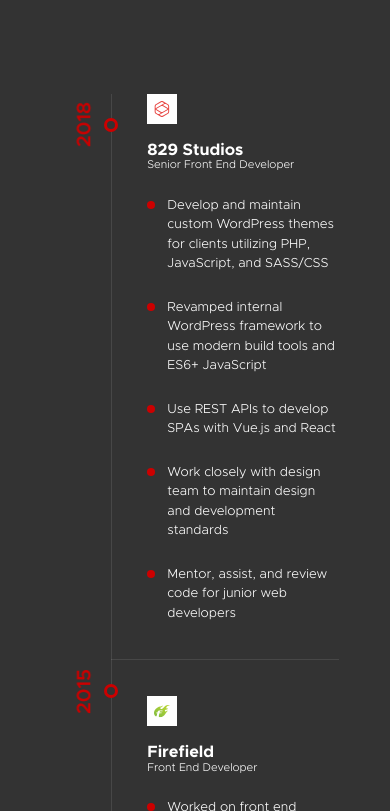
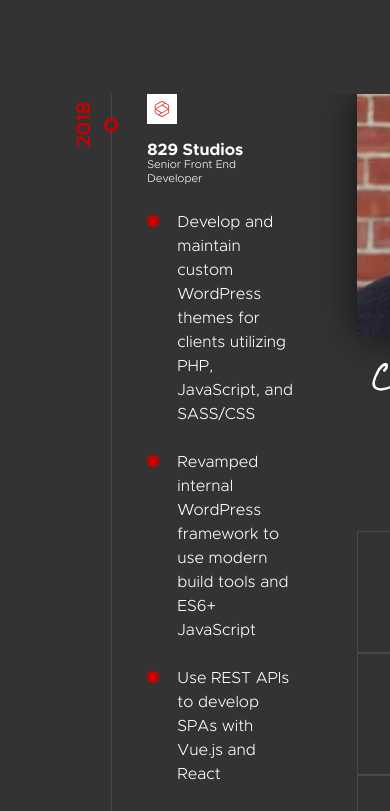
Before and after one commit to therstyle/chrisrobertsweb, a Vue app: page / in a window 390 px wide. Shown: the part 1013-1824 px from the top of the page. Built offline with nearby package versions, Linux system fonts and the light colour scheme.

Commit message:
Mobile first queries resume component

```diff
--- a/src/components/Resume.vue
+++ b/src/components/Resume.vue
@@ -114,11 +114,11 @@ export default {
       display: block;
       border-radius: 100%;
       top: 6.1vw;
-      left: calc((var(--space-3) - var(--space-6)) - 24px);
-      margin-left: calc(var(--space-3) + 12px);
-      width: 24px;
-      height: 24px;
-      border: 5px solid var(--red);
+      left: calc(-4.1vw - 14px);
+      margin-left: calc(4.1vw + 7px);
+      width: 14px;
+      height: 14px;
+      border: 3px solid var(--red);
       background: var(--body-bg);
     }
 
@@ -126,23 +126,24 @@ export default {
       content: attr(data-year);
       font-weight: 600;
       color: var(--red);
-      font-size: 4.1vw;
+      font-size: 5vw;
+      left: -10vw;
+      top: 2.1vw;
       writing-mode: vertical-rl;
       text-orientation: sideways;
       transform: rotate(180deg);
       position: absolute;
-      left: -7vw;
-      top: 2.1vw;
     }
 
     header {
-      display: flex;
-      align-items: center;
+      flex-direction: column;
+      align-items: flex-start;
       margin-bottom: var(--space-2);
 
       img {
-          margin-right: calc(var(--space-1) + var(--space-half));
-          max-width: 42px;
+          margin-bottom: calc(var(--space-1) + var(--space-half));
+          max-width: 30px;
+          max-height: 30px;
           padding: 7px;
           background: var(--white);
       }
@@ -164,10 +165,10 @@ export default {
 
     > li {
       font-size: 1.6rem;
+      margin-left: 30px;
       line-height: 1.5;
       list-style: none;
       position: relative;
-      margin-left: 30px;
       margin-bottom: var(--space-2);
 
       &:before {
@@ -175,9 +176,9 @@ export default {
         display: block;
         position: absolute;
         top: 5px;
-        left: -30px;
         width: 12px;
         height: 12px;
+        left: -30px;
         border-radius: 100%;
         background: var(--red);
         margin-right: 10px;
@@ -192,6 +193,8 @@ export default {
   .skill-tree {
     max-width: 40vw;
     min-width: 244px;
+    margin-left: auto;
+    margin-right: auto;
 
     .sig {
       margin-bottom: var(--space-7);
@@ -279,28 +282,7 @@ export default {
     }
   }
 
-@media only screen and (max-width: $md-tablet-breakpoint) {
-  .resume--content {
-    flex-wrap: wrap;
-  }
-
-  .timeline {
-    max-width: none;
-    //margin-right: calc(4.1vw / 2);
-    margin-bottom: var(--space-8);
-  }
-
-  .timeline--entry {
-    padding-right: 0;
-  }
-
-  .skill-tree {
-    margin-left: auto;
-    margin-right: auto;
-  }
-}
-
-@media only screen and (max-width: $tablet-breakpoint) {
+@media only screen and (min-width: $md-phone-breakpoint) {
   .timeline--entry {
     &:before {
       left: calc(-4.1vw - 18px);
@@ -313,50 +295,66 @@ export default {
   }
 }
 
-@media only screen and (max-width: $phone-breakpoint) {
+@media only screen and (min-width: $tablet-breakpoint) {
   .timeline--entry {
     &:after {
-      font-size: 5vw;
-      left: -10vw;
-      top: 2.1vw;
+      font-size: 4.1vw;
+      left: -7vw;
     }
 
     header {
-      flex-direction: column;
-      align-items: flex-start;
+      display: flex;
+      flex-direction: row;
+      align-items: center;
 
       img {
-        margin-bottom: calc(var(--space-1) + var(--space-half));
-        max-width: 30px;
-        max-height: 30px;
+        margin-right: calc(var(--space-1) + var(--space-half));
+        margin-bottom: 0;
+        max-width: 42px;
+        max-height: 42px;
       }
     }
-  }
 
-  .details {
-    > li {
-      font-size: 1.3rem;
-      margin-left: 20px;
+    .details {
+      > li {
+        font-size: 1.6rem;
+        margin-left: 30px;
 
-      &:before {
-        width: 8px;
-        height: 8px;
-        left: -20px;
+        &:before {
+          width: 12px;
+          height: 12px;
+          left: -30px;
+        }
       }
     }
   }
 }
 
-@media only screen and (max-width: $sm-phone-breakpoint) {
+@media only screen and (min-width: $desktop-breakpoint) {
+  .resume--content {
+    display: flex;
+  }
+
+  .timeline {
+    max-width: 60vw;
+    margin-bottom: 0;
+  }
+
   .timeline--entry {
+    padding: var(--space-3);
+
     &:before {
-      left: calc(-4.1vw - 14px);
-      margin-left: calc(4.1vw + 7px);
-      width: 14px;
-      height: 14px;
-      border: 3px solid var(--red);
-      background: var(--body-bg);
+      content: '';
+      left: calc((var(--space-3) - var(--space-6)) - 24px);
+      margin-left: calc(var(--space-3) + 12px);
+      width: 24px;
+      height: 24px;
+      border: 5px solid var(--red);
     }
+  }
+
+  .skill-tree {
+
   }
 }
 </style>
```
